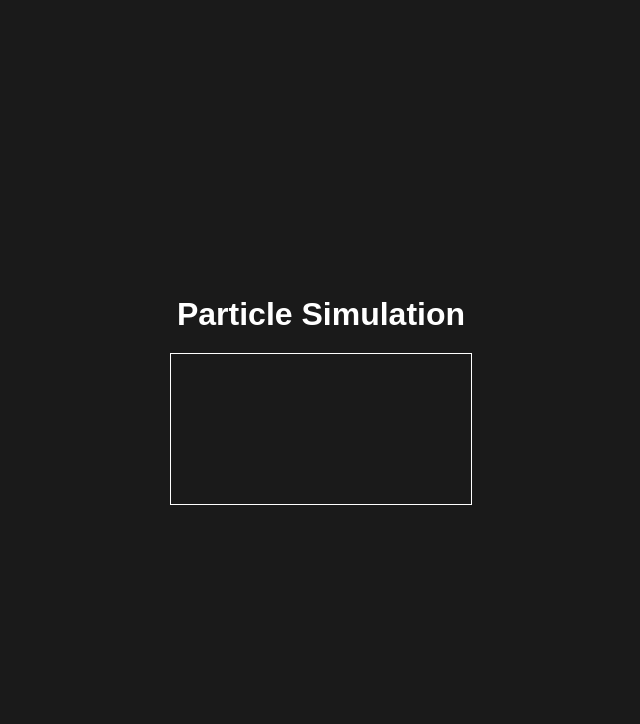
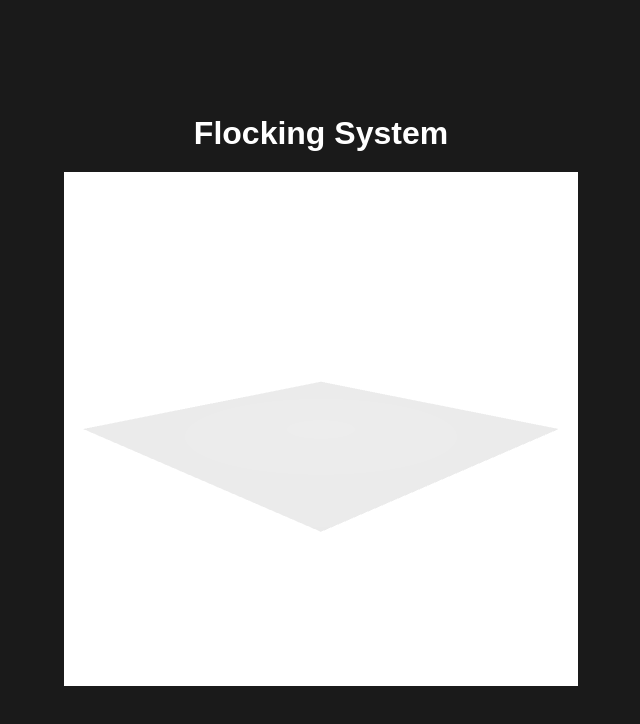
Before and after one commit to masonhorne/FlockingSystem, a website built with webpack: page index.html in a window 1280 px wide. Shown: the whole page, without its empty margins (319-959 px from the left). Built offline with nearby package versions, Linux system fonts and the light colour scheme.

Commit message:
set up rendering with floor model

```diff
--- a/index.html
+++ b/index.html
@@ -3,14 +3,14 @@
 <head>
     <meta charset="UTF-8">
     <meta name="viewport" content="width=device-width, initial-scale=1.0">
-    <title>Particle Simulation</title>
+    <title>Flocking System</title>
     <link rel="stylesheet" href="style.css">
 </head>
 <body>
     <header>
-        <h1>Particle Simulation</h1>
+        <h1>Flocking System</h1>
     </header>
-    <canvas id="canvas"></canvas>
+    <canvas id="canvas" width="512" height="512"></canvas>
     <script type="module" src="dist/script.js"></script>
 </body>
 </html>
--- a/package.json
+++ b/package.json
@@ -1,5 +1,5 @@
 {
-  "name": "particlesimulation",
+  "name": "particlesystem",
   "version": "1.0.0",
   "main": "script.js",
   "scripts": {
--- /dev/null
+++ b/src/camera.ts
@@ -0,0 +1,134 @@
+import { mat4, vec3 } from 'gl-matrix';
+
+export class Camera {
+  private position: vec3;
+  private target: vec3;
+  private up: vec3;
+  private viewMatrix: mat4;
+  private projectionMatrix: mat4;
+  private speed: number;
+  private tiltSpeed: number;
+
+  /**
+   * Creates a camera object
+   * @param position Point in space for camera
+   * @param target Point in space for camera to look at
+   * @param up Vector pointing up in the cameras view
+   * @param fov Field of view in radians
+   * @param aspect Aspect ratio of the camera
+   * @param near Near clipping plane distance
+   * @param far Far clipping plane distance
+   */
+  constructor(
+    position: vec3,
+    target: vec3,
+    up: vec3,
+    fov: number,
+    aspect: number,
+    near: number,
+    far: number
+  ) {
+    this.position = position;
+    this.target = target;
+    this.up = up;
+    this.viewMatrix = mat4.create();
+    this.projectionMatrix = mat4.create();
+    this.speed = 1;
+    this.tiltSpeed = 10;
+
+    mat4.lookAt(this.viewMatrix, this.position, this.target, this.up);
+    mat4.perspective(this.projectionMatrix, fov, aspect, near, far);
+  }
+
+  getViewMatrix(): mat4 {
+    return this.viewMatrix;
+  }
+
+  getProjectionMatrix(): mat4 {
+    return this.projectionMatrix;
+  }
+
+  getPosition(): vec3 {
+    return this.position;
+  }
+
+  moveForward() {
+    const forward = vec3.create();
+    vec3.sub(forward, this.target, this.position);
+    vec3.normalize(forward, forward);
+    vec3.scale(forward, forward, this.speed);
+    vec3.add(this.position, this.position, forward);
+    vec3.add(this.target, this.target, forward);
+    this.updateViewMatrix();
+  }
+
+  moveBackward() {
+    const backward = vec3.create();
+    vec3.sub(backward, this.position, this.target);
+    vec3.normalize(backward, backward);
+    vec3.scale(backward, backward, this.speed);
+    vec3.add(this.position, this.position, backward);
+    vec3.add(this.target, this.target, backward);
+    this.updateViewMatrix();
+  }
+
+  moveLeft() {
+    const left = vec3.create();
+    const forward = vec3.create();
+    vec3.sub(forward, this.target, this.position);
+    vec3.normalize(forward, forward);
+    vec3.cross(left, this.up, forward);
+    vec3.normalize(left, left);
+    vec3.scale(left, left, this.speed);
+    vec3.add(this.position, this.position, left);
+    vec3.add(this.target, this.target, left);
+    this.updateViewMatrix();
+  }
+
+  moveRight() {
+    const right = vec3.create();
+    const forward = vec3.create();
+    vec3.sub(forward, this.target, this.position);
+    vec3.normalize(forward, forward);
+    vec3.cross(right, forward, this.up);
+    vec3.normalize(right, right);
+    vec3.scale(right, right, this.speed);
+    vec3.add(this.position, this.position, right);
+    vec3.add(this.target, this.target, right);
+    this.updateViewMatrix();
+  }
+
+
+  tiltUp() {
+    const rotationMatrix = mat4.create();
+    mat4.rotateX(rotationMatrix, rotationMatrix, this.tiltSpeed * Math.PI / 180);
+    vec3.transformMat4(this.target, this.target, rotationMatrix);
+    this.updateViewMatrix();
+  }
+
+  tiltDown() {
+    const rotationMatrix = mat4.create();
+    mat4.rotateX(rotationMatrix, rotationMatrix, -this.tiltSpeed * Math.PI / 180);
+    vec3.transformMat4(this.target, this.target, rotationMatrix);
+    this.updateViewMatrix();
+  }
+
+  tiltLeft() {
+    const rotationMatrix = mat4.create();
+    mat4.rotateY(rotationMatrix, rotationMatrix, this.tiltSpeed * Math.PI / 180);
+    vec3.transformMat4(this.target, this.target, rotationMatrix);
+    this.updateViewMatrix();
+  }
+
+  tiltRight() {
+    const rotationMatrix = mat4.create();
+    mat4.rotateY(rotationMatrix, rotationMatrix, -this.tiltSpeed * Math.PI / 180);
+    vec3.transformMat4(this.target, this.target, rotationMatrix);
+    this.updateViewMatrix();
+  }
+
+
+  private updateViewMatrix() {
+    mat4.lookAt(this.viewMatrix, this.position, this.target, this.up);
+  }
+}
--- /dev/null
+++ b/src/model/drawable.ts
@@ -0,0 +1,57 @@
+import { Material } from "./material";
+import { TextureFactory } from "./texturefactory";
+
+export interface Drawable {
+  getVertices(): Float32Array;
+  getTriangles(): Uint16Array;
+  getNormals(): Float32Array;
+  getUVs(): Float32Array;
+  getMaterial(): Material;
+}
+
+export interface ProcessedDrawable extends Drawable {
+    getVertexBuffer(): WebGLBuffer;
+    getTriangleBuffer(): WebGLBuffer;
+    getNormalBuffer(): WebGLBuffer;
+    getUVBuffer(): WebGLBuffer;
+    getTexture(): WebGLTexture | null;
+}
+
+/**
+ * Creates a ProcessedDrawable with WebGLBuffers and WebGLTextures from a Drawable
+ * @param gl GL context to create the buffers and textures
+ * @param drawable Drawable to process buffers and textures from
+ * @returns Promise that resolves to a ProcessedDrawable
+ */
+export async function processDrawable(gl: WebGLRenderingContext, drawable: Drawable): Promise<ProcessedDrawable> {
+    const vertexBuffer = gl.createBuffer();
+    gl.bindBuffer(gl.ARRAY_BUFFER, vertexBuffer);
+    gl.bufferData(gl.ARRAY_BUFFER, drawable.getVertices(), gl.STATIC_DRAW);
+
+    const normalBuffer = gl.createBuffer();
+    gl.bindBuffer(gl.ARRAY_BUFFER, normalBuffer);
+    gl.bufferData(gl.ARRAY_BUFFER, drawable.getNormals(), gl.STATIC_DRAW);
+
+    const uvBuffer = gl.createBuffer();
+    gl.bindBuffer(gl.ARRAY_BUFFER, uvBuffer);
+    gl.bufferData(gl.ARRAY_BUFFER, drawable.getUVs(), gl.STATIC_DRAW);
+
+    const triangleBuffer = gl.createBuffer();
+    gl.bindBuffer(gl.ELEMENT_ARRAY_BUFFER, triangleBuffer);
+    gl.bufferData(gl.ELEMENT_ARRAY_BUFFER, drawable.getTriangles(), gl.STATIC_DRAW);
+
+    const material = drawable.getMaterial();
+    const texture = await TextureFactory.createTexture(gl, material.texturePath);
+    return {
+        getVertices: () => drawable.getVertices(),
+        getTriangles: () => drawable.getTriangles(),
+        getNormals: () => drawable.getNormals(),
+        getUVs: () => drawable.getUVs(),
+        getMaterial: () => drawable.getMaterial(),
+        getVertexBuffer: () => vertexBuffer,
+        getTriangleBuffer: () => triangleBuffer,
+        getNormalBuffer: () => normalBuffer,
+        getUVBuffer: () => uvBuffer,
+        getTexture: () => texture,
+    };
+}
--- /dev/null
+++ b/src/model/floor.ts
@@ -0,0 +1,87 @@
+import { vec3 } from 'gl-matrix';
+import { Drawable } from './drawable';
+import { Material } from './material';
+
+export class Floor implements Drawable {
+  private vertices: Float32Array;
+  private triangles: Uint16Array;
+  private normals: Float32Array;
+  private uvs: Float32Array;
+  private material: Material;
+
+  /**
+   * Creates a floor drawable object
+   * @param position Point in space for corner of floor
+   * @param size Distance to extend floor from position in both dimensions
+   * @param diffuse 0-1 diffuse color rgb values for the floor
+   * @param specular 0-1 specular color rgb values for the floor
+   * @param ambient 0-1 ambient color rgb values for the floor
+   * @param n  Phong shading exponent
+   * @param texturePath Texture path to apply to the floor
+   */
+  constructor(
+    position: vec3,
+    size: number,
+    diffuse: vec3,
+    specular: vec3,
+    ambient: vec3,
+    n: number,
+    alpha: number,
+    texturePath: string | undefined
+  ) {
+    this.vertices = new Float32Array([
+        position[0], position[1], position[2],
+        position[0] + size, position[1], position[2],
+        position[0] + size, position[1], position[2] + size,
+        position[0], position[1], position[2] + size,
+    ])
+
+    this.triangles = new Uint16Array([
+        0, 1, 2,
+        0, 2, 3,
+    ]);
+
+    this.normals = new Float32Array([
+      0, 1, 0,
+      0, 1, 0,
+      0, 1, 0,
+      0, 1, 0,
+    ]);
+
+    this.uvs = new Float32Array([
+      0, 0,
+      1, 0,
+      1, 1,
+      0, 1,
+    ]);
+
+    this.material = {
+      diffuse,
+      specular,
+      ambient,
+      n,
+      texturePath,
+      alpha,
+    };
+  }
+
+  getVertices(): Float32Array {
+    return this.vertices;
+  }
+
+  getTriangles(): Uint16Array {
+    return this.triangles;
+  }
+
+  getNormals(): Float32Array {
+    return this.normals;
+  }
+
+  getUVs(): Float32Array {
+    return this.uvs;
+  }
+
+  getMaterial() {
+    return this.material;
+  }
+}
--- /dev/null
+++ b/src/model/light.ts
@@ -0,0 +1,8 @@
+import { vec3 } from "gl-matrix";
+
+export interface Light {
+    position: vec3;
+    diffuse: vec3;
+    specular: vec3;
+    ambient: vec3;
+}
--- /dev/null
+++ b/src/model/material.ts
@@ -0,0 +1,10 @@
+import { vec3 } from "gl-matrix";
+
+export interface Material {
+    diffuse: vec3;
+    specular: vec3;
+    ambient: vec3;
+    n: number;
+    alpha: number;
+    texturePath: string | undefined;
+}
--- /dev/null
+++ b/src/model/texturefactory.ts
@@ -0,0 +1,43 @@
+export class TextureFactory {
+    /**
+     * Create a texture from the given path
+     * @param gl WebGLRenderContext for creating the texture
+     * @param texturePath Path to the texture to load
+     * @returns A promise that resolves to the WebGLTexture object or null if no texturePath is given
+     */
+    static async createTexture(gl: WebGLRenderingContext, texturePath?: string): Promise<WebGLTexture | null> {
+        if (!texturePath) {
+            return Promise.resolve(null);
+        }
+
+        const currTexture = gl.createTexture();
+        if (!currTexture) {
+            throw new Error("Failed to create texture");
+        }
+
+        gl.bindTexture(gl.TEXTURE_2D, currTexture);
+        gl.pixelStorei(gl.UNPACK_FLIP_Y_WEBGL, true);
+        gl.texImage2D(gl.TEXTURE_2D, 0, gl.RGBA, 1, 1, 0, gl.RGBA, gl.UNSIGNED_BYTE, new Uint8Array([64, 64, 64, 255]));
+        gl.texParameteri(gl.TEXTURE_2D, gl.TEXTURE_MAG_FILTER, gl.LINEAR);
+        gl.texParameteri(gl.TEXTURE_2D, gl.TEXTURE_MIN_FILTER, gl.LINEAR_MIPMAP_LINEAR);
+        gl.generateMipmap(gl.TEXTURE_2D);
+        gl.bindTexture(gl.TEXTURE_2D, null);
+
+        return new Promise((resolve, reject) => {
+            const image = new Image();
+            image.onload = () => {
+                gl.bindTexture(gl.TEXTURE_2D, currTexture);
+                gl.texImage2D(gl.TEXTURE_2D, 0, gl.RGBA, gl.RGBA, gl.UNSIGNED_BYTE, image);
+                gl.generateMipmap(gl.TEXTURE_2D);
+                gl.bindTexture(gl.TEXTURE_2D, null);
+                resolve(currTexture);
+            };
+            image.onerror = () => {
+                console.error("Unable to load texture " + texturePath);
+                reject("Unable to load texture " + texturePath);
+            };
+            image.crossOrigin = "Anonymous";
+            image.src = texturePath;
+        });
+    }
+}
--- /dev/null
+++ b/src/scene.ts
@@ -0,0 +1,268 @@
+import { mat4 } from "gl-matrix";
+import { Camera } from "./camera";
+import { Drawable, processDrawable, ProcessedDrawable } from "./model/drawable";
+import { Light } from "./model/light";
+
+export class Scene {
+    private gl: WebGLRenderingContext;
+    private objects: ProcessedDrawable[] = [];
+    private lights: Light[] = [];
+    private camera: Camera;
+    private aPositionLoc: GLint | undefined;
+    private aNormalLoc: GLint | undefined;
+    private aUVLoc: GLint | undefined;
+    private uProjectionViewMatrixLoc:  WebGLUniformLocation | null | undefined
+    private uCameraPositionLoc:  WebGLUniformLocation | null | undefined
+    private uAmbientLoc:  WebGLUniformLocation | null | undefined
+    private uDiffuseLoc:  WebGLUniformLocation | null | undefined
+    private uSpecularLoc:  WebGLUniformLocation | null | undefined
+    private uShininessLoc:  WebGLUniformLocation | null | undefined
+    private uAlphaLoc:  WebGLUniformLocation | null | undefined
+    private uUsingTextureLoc:  WebGLUniformLocation | null | undefined
+    private uTextureLoc:  WebGLUniformLocation | null | undefined
+
+    private animationFrameId: number | undefined;
+
+    constructor(canvas: HTMLCanvasElement, camera: Camera) {
+      this.camera = camera;
+      this.gl = canvas.getContext("webgl")!;
+      if (!this.gl) {
+        console.error("WebGL not supported!");
+        return;
+      }
+      this.gl.viewport(0, 0, canvas.width, canvas.height);
+      this.gl.clearColor(1.0, 1.0, 1.0, 1.0); // UPDATE TO BLACK
+      this.gl.clearDepth(1.0);
+      this.gl.enable(this.gl.DEPTH_TEST);
+      this.gl.enable(this.gl.BLEND);
+      this.gl.blendFunc(this.gl.SRC_ALPHA, this.gl.ONE_MINUS_SRC_ALPHA);
+      this.setupShaders();
+      this.renderObjects();
+    }
+
+    public async addObject(object: Drawable): Promise<void> {
+        const processedObject = await processDrawable(this.gl, object);
+        this.objects.push(processedObject);
+    }
+
+    public addLight(light: Light) {
+        this.lights.push(light);
+        if(this.animationFrameId) {
+            cancelAnimationFrame(this.animationFrameId);
+        }
+        this.setupShaders();
+        this.renderObjects();
+    }
+
+    public removeLight(light: Light) {
+        const index = this.lights.findIndex(l => l === light);
+        if (index > -1) {
+            this.lights.splice(index, 1);
+            if(this.animationFrameId) {
+                cancelAnimationFrame(this.animationFrameId);
+            }
+            this.setupShaders();
+            this.renderObjects();
+        }
+    }
+
+    public removeObject(object: Drawable): void {
+        // Remove objects based on matching vertices
+        const index = this.objects.findIndex(o =>
+            object.getVertices().length == o.getVertices().length &&
+            object.getVertices().every((v, i) => v == o.getVertices()[i])
+        );
+        if (index > -1) {
+            this.objects.splice(index, 1);
+        }
+    }
+
+    private setupShaders(): void {
+      const vertexShaderSource = `
+        attribute vec3 aPosition;
+        attribute vec3 aNormal;
+        attribute vec2 aUV;
+        uniform mat4 uProjectionViewMatrix;
+
+        varying vec3  vPosition;
+        varying vec2 vUV;
+        varying vec3 vNormal;
+
+        void main() {
+            vec4 vPosition4 = vec4(aPosition, 1.0);
+            vPosition = aPosition;
+            gl_Position = uProjectionViewMatrix * vPosition4;
+
+            vec4 vNormal4 = vec4(aNormal, 0.0);
+            vNormal = normalize(vec3(vNormal4.x, vNormal4.y, vNormal4.z));
+
+            vUV = aUV;
+        }
+      `;
+      const lightCount = Math.max(this.lights.length, 1);
+      const fragmentShaderSource = `
+        precision mediump float;
+
+        uniform vec3 uLightPosition[${lightCount}];
+        uniform vec3 uLightAmbient[${lightCount}];
+        uniform vec3 uLightDiffuse[${lightCount}];
+        uniform vec3 uLightSpecular[${lightCount}];
+
+        uniform vec3 uCameraPosition;
+
+        uniform vec3 uAmbient;
+        uniform vec3 uDiffuse;
+        uniform vec3 uSpecular;
+        uniform float uShininess;
+        uniform float uAlpha;
+
+        uniform bool uUsingTexture;
+        uniform sampler2D uTexture;
+
+        varying vec2 vUV;
+        varying vec3 vPosition;
+        varying vec3 vNormal;
+
+        void main(void) {
+            vec3 normal = normalize(vNormal);
+            vec3 ambient = vec3(0, 0, 0);
+            vec3 diffuse = vec3(0, 0, 0);
+            vec3 specular = vec3(0, 0, 0);
+
+            for(int i = 0; i < ${lightCount}; i++) {
+                vec3 lightDirection = normalize(uLightPosition[i] - vPosition);
+                float lambertian = max(dot(lightDirection, normal), 0.0);
+                vec3 viewDirection = normalize(uCameraPosition - vPosition);
+                vec3 halfVector = normalize(lightDirection + viewDirection);
+                float highlight = pow(max(dot(normal, halfVector), 0.0), uShininess);
+                ambient += uLightAmbient[i] * uAmbient;
+                diffuse += uLightDiffuse[i] * uDiffuse * lambertian;
+                specular += uLightSpecular[i] * uSpecular * highlight;
+            }
+
+            ambient /= float(${lightCount});
+            diffuse /= float(${lightCount});
+            specular /= float(${lightCount});
+
+            vec3 lightColor = ambient + diffuse + specular;
+
+            if(!uUsingTexture) {
+                gl_FragColor = vec4(lightColor, uAlpha);
+            } else {
+                vec4 textureColor = texture2D(uTexture, vUV);
+                gl_FragColor = vec4(textureColor.rgb * lightColor, textureColor.a);
+            }
+        }
+      `;
+
+
+        const fragmentShader = this.gl.createShader(this.gl.FRAGMENT_SHADER);
+        if(!fragmentShader) {
+            console.error("Error creating fragment shader");
+            return;
+        }
+        this.gl.shaderSource(fragmentShader, fragmentShaderSource);
+        this.gl.compileShader(fragmentShader);
+        if (!this.gl.getShaderParameter(fragmentShader, this.gl.COMPILE_STATUS)) {
+            console.error("ERROR compiling fragment shader:", this.gl.getShaderInfoLog(fragmentShader));
+            return;
+        }
+
+        const vertexShader = this.gl.createShader(this.gl.VERTEX_SHADER);
+        if(!vertexShader) {
+            console.error("Error creating vertex shader");
+            return
+        }
+        this.gl.shaderSource(vertexShader, vertexShaderSource);
+        this.gl.compileShader(vertexShader);
+        if (!this.gl.getShaderParameter(vertexShader, this.gl.COMPILE_STATUS)) {
+            console.error("ERROR compiling vertex shader:", this.gl.getShaderInfoLog(vertexShader));
+            return;
+        }
+        const shaderProgram = this.gl.createProgram();
+        this.gl.attachShader(shaderProgram, fragmentShader);
+        this.gl.attachShader(shaderProgram, vertexShader);
+        this.gl.linkProgram(shaderProgram);
+
+        if (!this.gl.getProgramParameter(shaderProgram, this.gl.LINK_STATUS)) {
+            console.error("ERROR linking program:", this.gl.getProgramInfoLog(shaderProgram));
+            return;
+        }
+        this.gl.useProgram(shaderProgram);
+        this.aPositionLoc = this.gl.getAttribLocation(shaderProgram, "aPosition");
+        this.gl.enableVertexAttribArray(this.aPositionLoc);
+        this.aNormalLoc = this.gl.getAttribLocation(shaderProgram, "aNormal");
+        this.gl.enableVertexAttribArray(this.aNormalLoc);
+        this.aUVLoc = this.gl.getAttribLocation(shaderProgram, "aUV");
+        this.gl.enableVertexAttribArray(this.aUVLoc);
+
+        this.uProjectionViewMatrixLoc = this.gl.getUniformLocation(shaderProgram, "uProjectionViewMatrix");
+
+        this.uCameraPositionLoc = this.gl.getUniformLocation(shaderProgram, "uCameraPosition");
+        this.uAmbientLoc = this.gl.getUniformLocation(shaderProgram, "uAmbient");
+        this.uDiffuseLoc = this.gl.getUniformLocation(shaderProgram, "uDiffuse");
+        this.uSpecularLoc = this.gl.getUniformLocation(shaderProgram, "uSpecular");
+        this.uShininessLoc = this.gl.getUniformLocation(shaderProgram, "uShininess");
+        this.uAlphaLoc = this.gl.getUniformLocation(shaderProgram, "uAlpha");
+        this.uUsingTextureLoc = this.gl.getUniformLocation(shaderProgram, "uUsingTexture");
+        this.uTextureLoc = this.gl.getUniformLocation(shaderProgram, "uTexture");
+
+        this.gl.uniform3fv(this.uCameraPositionLoc, this.camera.getPosition());
+        this.lights.forEach((light, index) => {
+            this.gl.uniform3fv(this.gl.getUniformLocation(shaderProgram, `uLightPosition[${index}]`), light.position);
+            this.gl.uniform3fv(this.gl.getUniformLocation(shaderProgram, `uLightAmbient[${index}]`), light.ambient);
+            this.gl.uniform3fv(this.gl.getUniformLocation(shaderProgram, `uLightDiffuse[${index}]`), light.diffuse);
+            this.gl.uniform3fv(this.gl.getUniformLocation(shaderProgram, `uLightSpecular[${index}]`), light.specular);
+        })
+    }
+
+    private renderObjects(): void {
+        this.animationFrameId = requestAnimationFrame(this.renderObjects.bind(this));
+        const projectionMatrix = this.camera.getProjectionMatrix();
+        const viewMatrix = this.camera.getViewMatrix();
+        const projectionViewMatrix = mat4.multiply(mat4.create(), projectionMatrix, viewMatrix);
+
+        this.gl.clear(this.gl.COLOR_BUFFER_BIT | this.gl.DEPTH_BUFFER_BIT);
+
+        if(!this.uProjectionViewMatrixLoc ||
+            !this.uCameraPositionLoc ||
+            !this.uAmbientLoc ||
+            !this.uDiffuseLoc ||
+            !this.uSpecularLoc ||
+            !this.uShininessLoc ||
+            !this.uAlphaLoc ||
+            !this.uUsingTextureLoc ||
+            !this.uTextureLoc ||
+            this.aPositionLoc === undefined ||
+            this.aNormalLoc === undefined ||
+            this.aUVLoc === undefined
+        ) {
+            console.error("Uniform and attribute locations not set");
+            return;
+        }
+
+        this.objects.forEach((object: ProcessedDrawable) => {
+            this.gl.uniformMatrix4fv(this.uProjectionViewMatrixLoc!, false, projectionViewMatrix);
+            const material = object.getMaterial();
+            this.gl.uniform3fv(this.uAmbientLoc!, material.ambient);
+            this.gl.uniform3fv(this.uDiffuseLoc!, material.diffuse);
+            this.gl.uniform3fv(this.uSpecularLoc!, material.specular);
+            this.gl.uniform1f(this.uShininessLoc!, material.n);
+            this.gl.uniform1f(this.uAlphaLoc!, material.alpha);
+            this.gl.uniform1i(this.uUsingTextureLoc!, material.texturePath ? 1 : 0);
+            this.gl.activeTexture(this.gl.TEXTURE0);
+            this.gl.bindTexture(this.gl.TEXTURE_2D, object.getTexture());
+            this.gl.uniform1i(this.uTextureLoc!, 0);
+
+            this.gl.bindBuffer(this.gl.ARRAY_BUFFER, object.getVertexBuffer());
+            this.gl.vertexAttribPointer(this.aPositionLoc!, 3, this.gl.FLOAT, false, 0, 0);
+            this.gl.bindBuffer(this.gl.ARRAY_BUFFER, object.getNormalBuffer());
+            this.gl.vertexAttribPointer(this.aNormalLoc!, 3, this.gl.FLOAT, false, 0, 0);
+            this.gl.bindBuffer(this.gl.ARRAY_BUFFER, object.getUVBuffer());
+            this.gl.vertexAttribPointer(this.aUVLoc!, 2, this.gl.FLOAT, false, 0, 0);
+
+            this.gl.bindBuffer(this.gl.ELEMENT_ARRAY_BUFFER, object.getTriangleBuffer());
+            this.gl.drawElements(this.gl.TRIANGLES, object.getTriangles().length, this.gl.UNSIGNED_SHORT, 0);
+        });
+    }
+  }
--- a/src/script.ts
+++ b/src/script.ts
@@ -1,7 +1,72 @@
-import { mat4 } from 'gl-matrix';
+import { vec3 } from 'gl-matrix';
+import { Camera } from './camera';
+import { Floor } from './model/floor';
+import { Scene } from './scene';
 
-const matrix = mat4.create();
-console.log("Initial matrix", matrix);
+const floor = new Floor(
+    vec3.fromValues(-10, 0, -10),
+    20,
+    vec3.fromValues(0.2, 0.2, 0.2),
+    vec3.fromValues(0, 0, 0),
+    vec3.fromValues(0, 0, 0),
+    1,
+    0.1,
+    undefined,
+)
 
-mat4.identity(matrix);
-console.log("Identity matrix", matrix);
+const camera = new Camera(
+    vec3.fromValues(-25, 10, -25),
+    vec3.fromValues(0, 0, 0),
+    vec3.fromValues(0, 1, 0),
+    Math.PI / 4,
+    1,
+    0.1,
+    100000,
+)
+
+const light = {
+    position: vec3.fromValues(0, 10, 0),
+    diffuse: vec3.fromValues(1, 1, 1),
+    specular: vec3.fromValues(1, 1, 1),
+    ambient: vec3.fromValues(1, 1, 1),
+}
+
+const canvas = document.getElementById('canvas');
+
+if (!(canvas instanceof HTMLCanvasElement)) {
+    throw new Error("Canvas not found");
+}
+
+const scene = new Scene(canvas, camera);
+scene.addLight(light);
+scene.addObject(floor);
+
+function handleKeyDown(event: KeyboardEvent) {
+    switch (event.key) {
+        case "w":
+            camera.moveForward();
+            break;
+        case "W":
+            camera.tiltUp();
+            break;
+        case "s":
+            camera.moveBackward();
+            break;
+        case "S":
+            camera.tiltDown();
+            break;
+        case "a":
+            camera.moveLeft();
+            break;
+        case "A":
+            camera.tiltLeft();
+            break;
+        case "d":
+            camera.moveRight();
+            break;
+        case "D":
+            camera.tiltRight();
+            break;
+    }
+}
+document.onkeydown = handleKeyDown;
```
